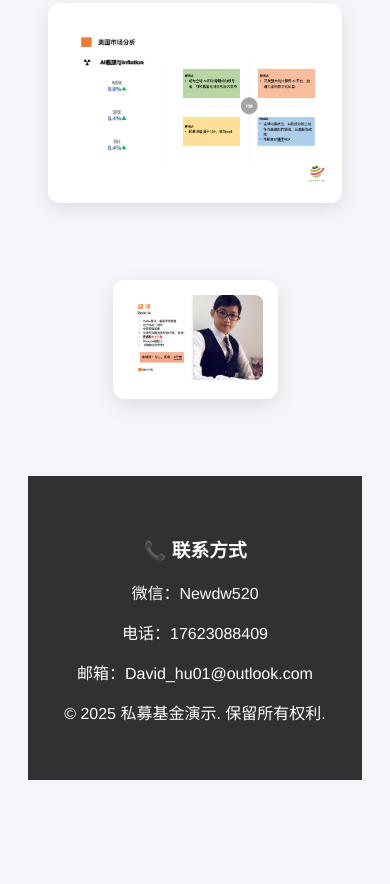
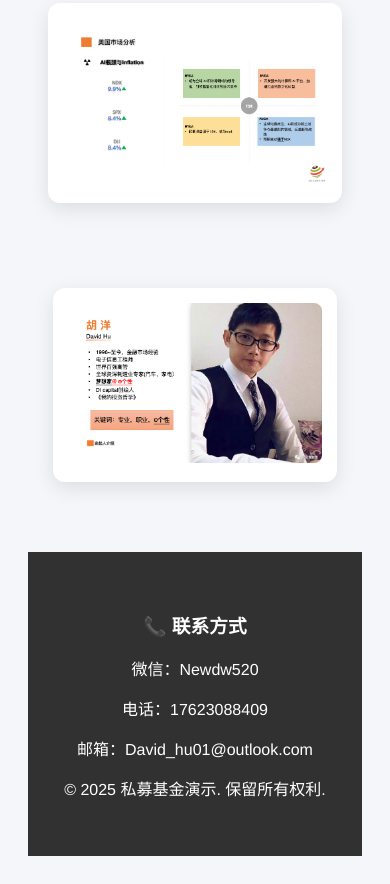
Before and after one commit to David-hu01/di-capital-website, a plain HTML site: page docs/index.html in a window 390 px wide. Shown: the part 1740-2624 px from the top of the page. Before the commit the page ends 2548 px from the top, so only its background shows below. Drawn offline with Linux system fonts and the light colour scheme.

Commit message:
Add responsive design for mobile devices

```diff
--- a/docs/index.html
+++ b/docs/index.html
@@ -88,15 +88,16 @@
 
     .center-container {
       max-width: 1200px;
-      margin: 2px auto;
-      padding: 2px;
+      margin: 40px auto;
+      padding: 20px;
       display: flex;
       justify-content: center;
     }
 
-    /* 确保第7张图片的容器与其他图片box保持一致的宽度 */
     .center-container .image-box {
-      width: calc(50% - 30px); /* 与两列布局中的单个图片宽度一致 */
+      width: 100%;          /* 改为100%宽度 */
+      max-width: 500px;     /* 限制最大宽度 */
+      margin: 0 auto;       /* 居中显示 */
     }
 
     /* 响应式布局设置 */
@@ -121,6 +122,7 @@
 
       .image-box {
         margin-bottom: 15px;
+        width: calc(100% - 30px);  /* 确保所有图片box使用相同的宽度计算 */
       }
 
       h1 {
@@ -129,6 +131,16 @@
 
       h2 {
         font-size: 1em;
+      }
+
+      .center-container {
+        padding: 10px;
+        margin: 15px auto;
+      }
+
+      .center-container .image-box {
+        width: calc(100% - 30px);  /* 与其他图片保持一致的宽度计算 */
+        margin: 0 15px;            /* 保持一致的边距 */
       }
     }
 
```
